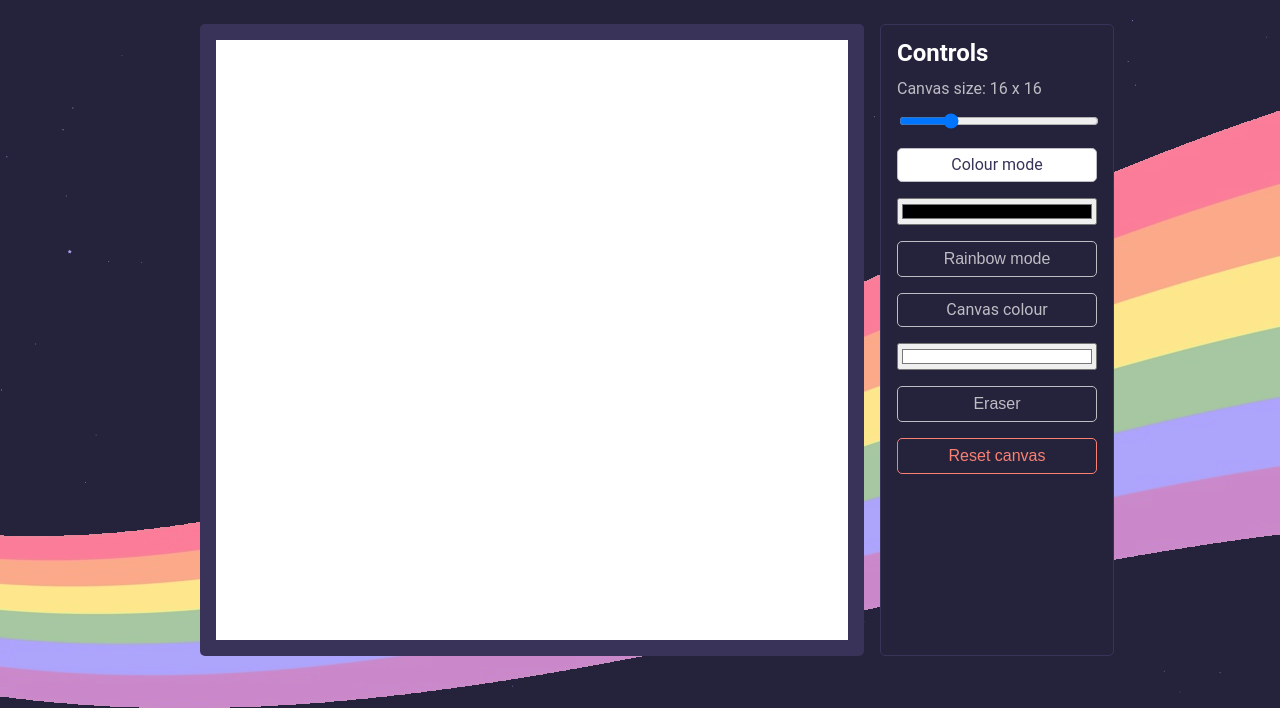
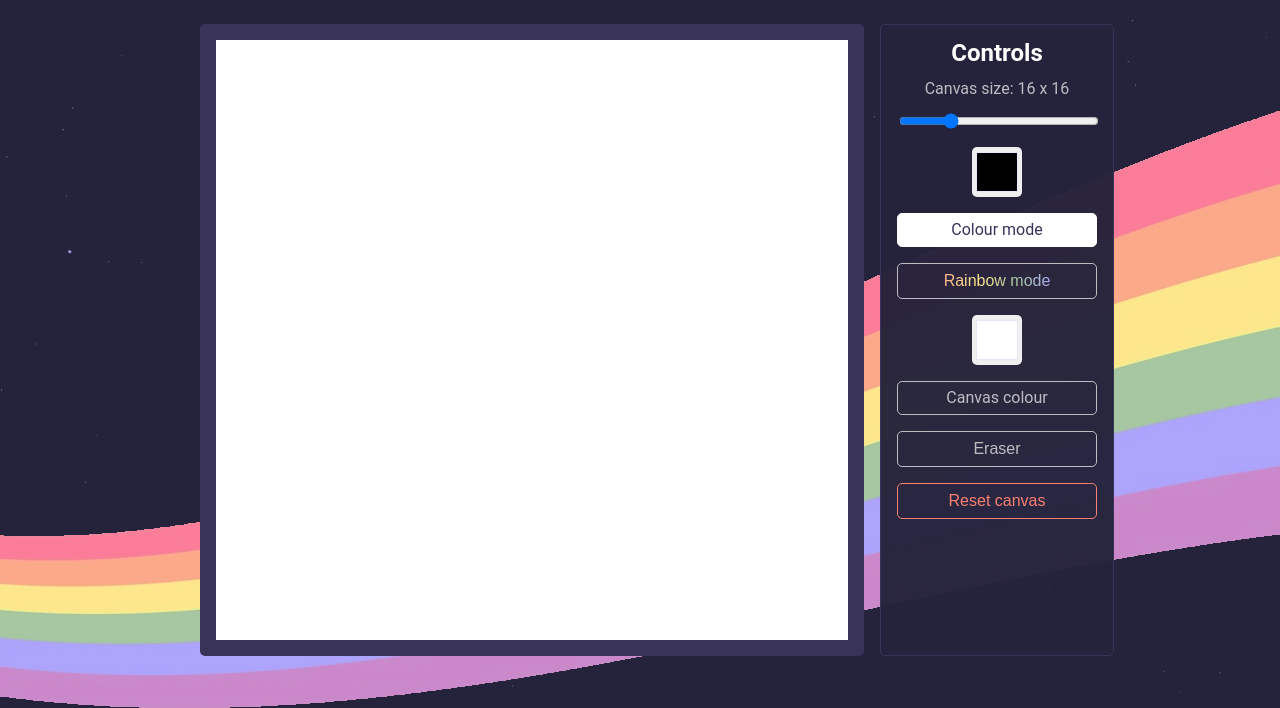
Before and after one commit to Jeppner/etch-a-sketch, a plain HTML site: page index.html in a window 1280 px wide. Shown: the part 92-800 px from the top of the page. Drawn offline with Linux system fonts and the light colour scheme.

Commit message:
Added rainbow mode and finalized most styling

```diff
--- a/app.js
+++ b/app.js
@@ -9,9 +9,9 @@ let squares = document.querySelectorAll('.square');
 let tools = Array.from(document.querySelectorAll('.tool'));
 let penColourLabel = document.querySelector('.drawingColourLabel')
 let penColour = document.querySelector('#drawingColour');
+let rainbow = document.querySelector('#rainbow');
 let canvasColour = document.querySelector('#backgroundColour');
 let eraser = document.querySelector('#eraser');
-
 let reset = document.querySelector('#reset');
 
 function clearBoard() {
@@ -39,9 +39,13 @@ function createBoard () {
     squares = document.querySelectorAll('.square');
     squares.forEach(function(elem) {
         elem.addEventListener("mousemove", function(e) {
-            if(e.buttons == 1 && penColourLabel.classList.contains('active')) {
+            if(e.buttons == 1) {
                 e.preventDefault();
-            elem.style.backgroundColor = drawingColour.value;
+                if(penColourLabel.classList.contains('active')) {
+                    elem.style.backgroundColor = drawingColour.value;
+                } else if(rainbow.classList.contains('active')) {
+                    elem.style.backgroundColor = `#${Math.floor(Math.random()*16777215).toString(16)}`;
+                }
             }
         });
     });
@@ -66,6 +70,13 @@ eraser.addEventListener("click", () => {
     });
 });
 
+penColour.addEventListener("change", () => {
+    tools.forEach(node => {
+        node.classList.remove('active');
+      });
+      penColourLabel.classList.add('active');
+})
+
 reset.addEventListener("click", clearBoard);
 
 numSlider.addEventListener("change", clearBoard);
--- a/index.html
+++ b/index.html
@@ -21,15 +21,15 @@
                 <input type="range" name="numSquares" id="numSquares" value="16" min="1" max="64" step="1">
             </div>
             <div class="control">
+                <input type="color" name="drawingColour" id="drawingColour">
                 <label for="drawingColour" class="btn tool active drawingColourLabel">Colour mode</label>
-                <input type="color" name="drawingColour" id="drawingColour">
             </div>
-            <div class="control">
+            <div class="control rainbowTool">
                 <button class="btn tool" id="rainbow">Rainbow mode</button>
             </div>
             <div class="control">
+                <input type="color" name="backgroundColour" id="backgroundColour" value="#FFFFFF">
                 <label for="backgroundColour" class="btn tool">Canvas colour</label>
-                <input type="color" name="backgroundColour" id="backgroundColour" value="#FFFFFF">
             </div>
             <div class="control">
                 <button class="btn tool" id="eraser">Eraser</button>
--- a/style.css
+++ b/style.css
@@ -55,7 +55,7 @@ h2 {
 	font-size: 1.5rem;
 }
 
-input {
+input:not([type='color']) {
 	margin-top: 1em;
 	display: block;
 }
@@ -99,10 +99,15 @@ input {
 	border: 1px solid #393359;
 	border-radius: 5px;
 	width: 100%;
-	background: #25233b;
+	background: #25233bf8;
+	display: flex;
+	flex-direction: column;
+	align-items: center;
+	text-align: center;
 }
 .control {
 	margin-bottom: 1em;
+	width: 100%;
 }
 label {
 	color: #bebdc4;
@@ -119,10 +124,39 @@ input, .btn {
 	transition: 0.1s;
 }
 
+input[type='color'] {
+    -webkit-appearance: none;
+    width: 50px;
+    height: 50px;
+	overflow: hidden;
+    border: none;
+	border-radius: 5px;
+	margin-bottom: 1em;
+}
+
+input::-webkit-color-swatch {
+    border: 1px solid lavender;
+}
+
+input[type="range"] {
+	width: 100%;
+}
+
+#rainbow:not(.active) {
+	background: linear-gradient(to right, #fb7c99, #faa98a, #fde68c, #a6c7a1, #aca4fe, #cb8aca);
+	-webkit-background-clip: text;
+	-webkit-text-fill-color: transparent;
+}
+.rainbowTool .active {
+	background: linear-gradient(30deg, #fb7c99, #faa98a, #fde68c, #a6c7a1, #aca4fe, #cb8aca) !important;
+	border: 1px solid transparent !important;
+	color: #393359 !important;
+}
+
 .active {
 	background: white !important;
 	color: #393359 !important;
-	border: 1px solid white;
+	border: 1px solid white !important;
 }
 
 #reset {
@@ -136,10 +170,6 @@ input, .btn {
 
 .btn:hover {
 	scale: 1.05;
-}
-
-input[type="range"] {
-	width: 100%;
 }
 .btn {
 	background: transparent;
```
